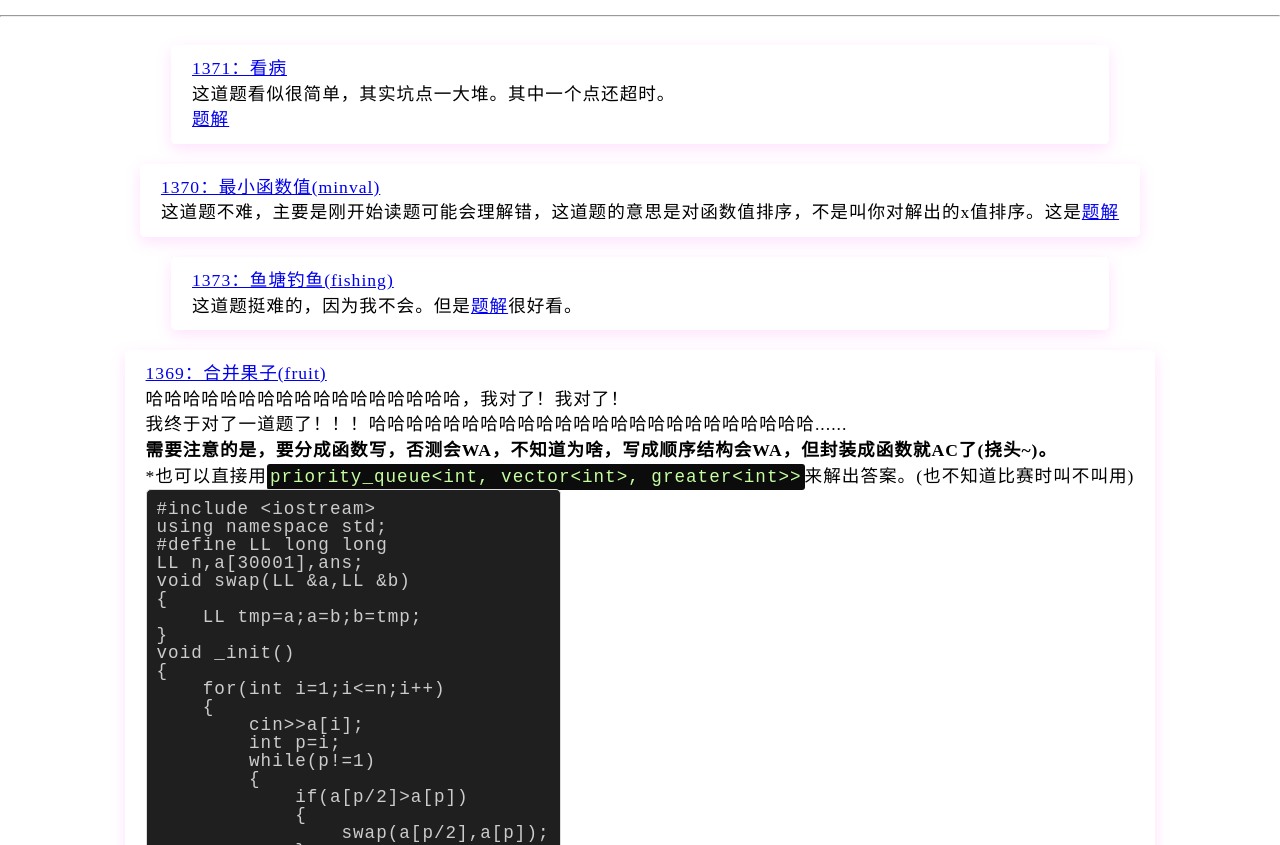
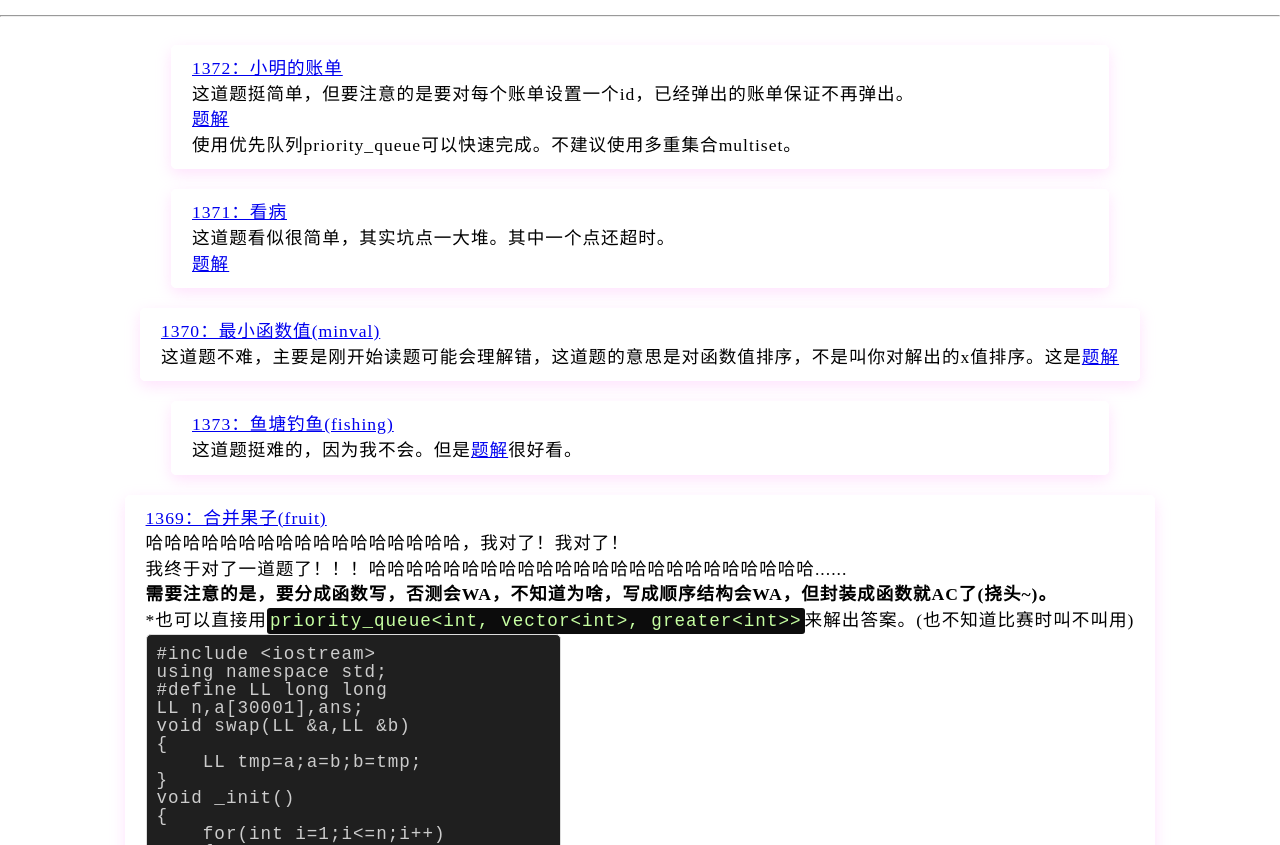
Before and after one commit to Po00iu6/esc.github.io, a plain HTML site: page index.html in a window 1280 px wide. Shown: the part 867-1712 px from the top of the page. Drawn offline with Linux system fonts and the light colour scheme.

Commit message:
2024/10/6

```diff
--- a/index.html
+++ b/index.html
@@ -83,6 +83,7 @@
     <hr style="z-index: 1;">
     <br>
     <!--  -->
+    <div class="t1"><a href="http://ybt.ssoier.cn:8088/problem_show.php?pid=1372">1372：小明的账单</a>这道题挺简单，但要注意的是要对每个账单设置一个id，已经弹出的账单保证不再弹出。<a href="https://blog.csdn.net/lq1990717/article/details/128502439#:~:text=ybt%201372%EF%BC%9A%E5%B0%8F">题解</a>使用优先队列priority_queue可以快速完成。不建议使用多重集合multiset。</div>
     <div class="t1"><a href="http://ybt.ssoier.cn:8088/problem_show.php?pid=1371">1371：看病</a>这道题看似很简单，其实坑点一大堆。其中一个点还超时。<a href="https://blog.csdn.net/lq1990717/article/details/128490063#:~:text=1371%EF%BC%9A%E7%9C%8B%E7%97%85%20%E6%97%B6%E9%97%B4">题解</a></div>
     <div class="t1"><a href="http://ybt.ssoier.cn:8088/problem_show.php?pid=1370">1370：最小函数值(minval)</a><p>这道题不难，主要是刚开始读题可能会理解错，这道题的意思是对函数值排序，不是叫你对解出的x值排序。这是<a href="https://www.cnblogs.com/tflsnoi/p/14150443.html#:~:text=1370%EF%BC%9A%E6%9C%80%E5%B0%8F%E5%87%BD%E6%95%B0%E5%80%BC">题解</a></p></div>
     <div class="t1"><a href="http://ybt.ssoier.cn:8088/problem_show.php?pid=1373">1373：鱼塘钓鱼(fishing)</a><p>这道题挺难的，因为我不会。但是<a href="https://blog.csdn.net/Wchenchen0/article/details/81259412">题解</a>很好看。</p></div>
```
